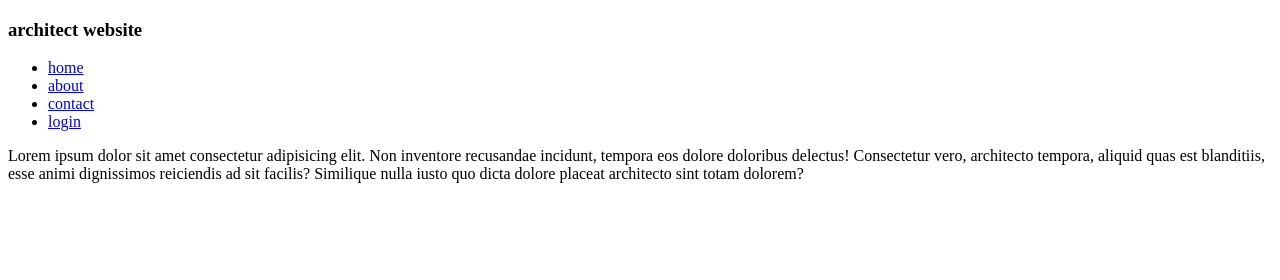
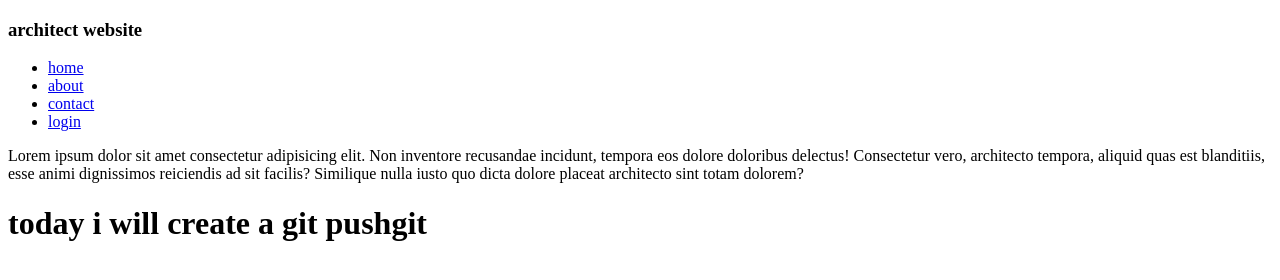
Before and after one commit to momotaakter/g3-architect-website, a plain HTML site: page index.html in a window 1280 px wide. Drawn offline with Linux system fonts and the light colour scheme; a web font is replaced by a local one.

Commit message:
second commit

```diff
--- a/index.html
+++ b/index.html
@@ -23,6 +23,6 @@
         </nav>
     </header>
     <p>Lorem ipsum dolor sit amet consectetur adipisicing elit. Non inventore recusandae incidunt, tempora eos dolore doloribus delectus! Consectetur vero, architecto tempora, aliquid quas est blanditiis, esse animi dignissimos reiciendis ad sit facilis? Similique nulla iusto quo dicta dolore placeat architecto sint totam dolorem?</p>
-
+    <h1>today i will create a git pushgit</h1>
 </body>
 </html>
```
